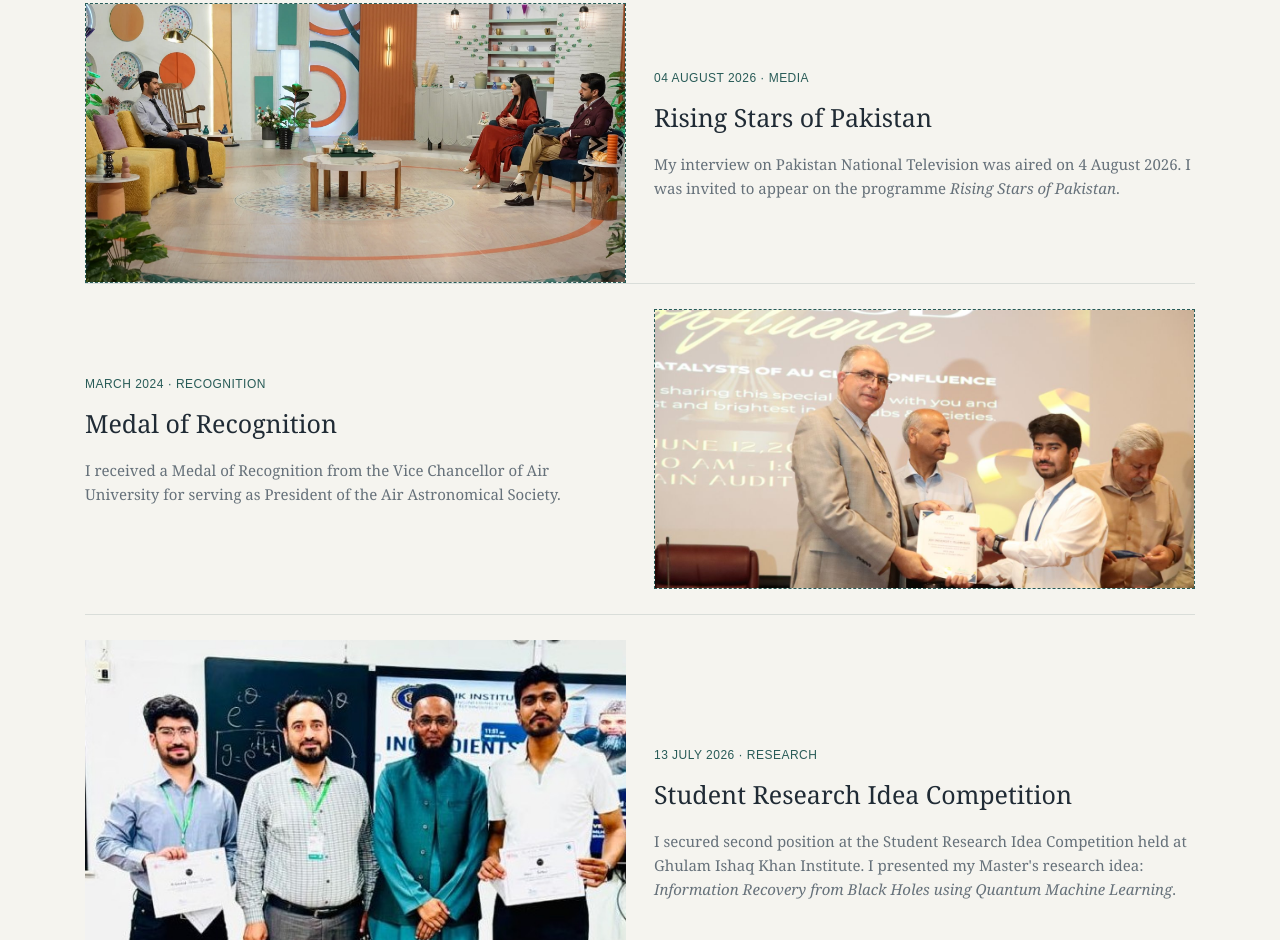
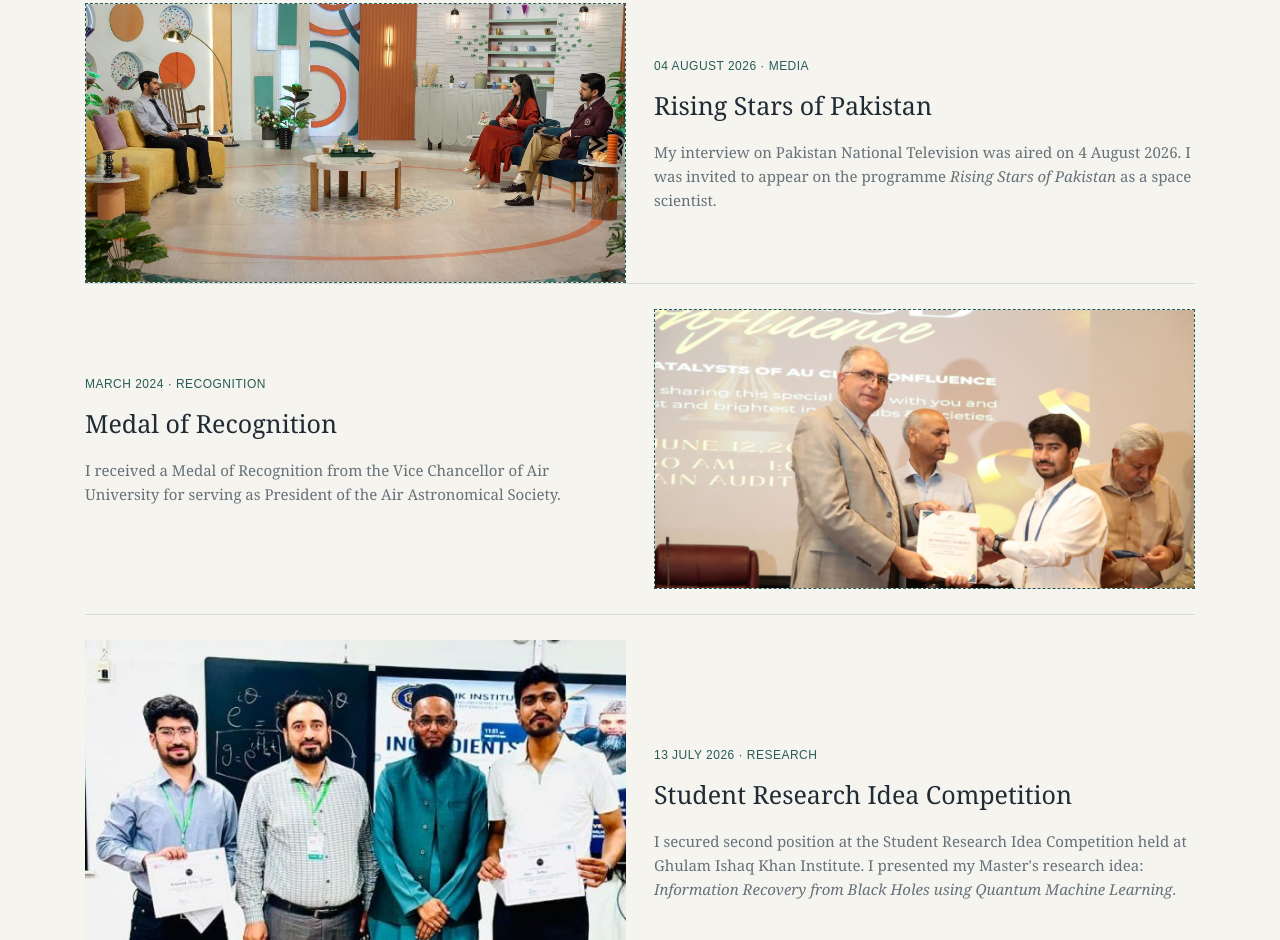
Before and after one commit to Sanan-Qureshi/Sanan-Qureshi.github.io, a plain HTML site: page index.html in a window 1280 px wide. Shown: the part 940-1880 px from the top of the page. Drawn offline with Linux system fonts and the light colour scheme.

Commit message:
Update index.html

```diff
--- a/index.html
+++ b/index.html
@@ -11,7 +11,7 @@
 <section class="hero" id="top"><div class="physics-mark" aria-hidden="true"><svg viewBox="0 0 180 180"><ellipse cx="90" cy="90" rx="76" ry="28" transform="rotate(32 90 90)"/><ellipse cx="90" cy="90" rx="76" ry="28" transform="rotate(-32 90 90)"/><ellipse cx="90" cy="90" rx="76" ry="28" transform="rotate(90 90 90)"/><circle class="nucleus" cx="90" cy="90" r="5"/><circle cx="154" cy="56" r="3" fill="var(--accent2)"/></svg></div><div><div class="eyebrow">Physicist · Educator · Researcher</div><h1>Muhammad<br><em>Sanan Qureshi</em></h1><p class="intro">I am a curious learner, an enthusiastic educator, and someone who enjoys turning challenging ideas into clear explanations. I seek opportunities to learn, apply knowledge, lead meaningful work, and share the beauty of science.</p><div class="hero-note">“To understand deeply, and to explain simply.”</div></div><div class="photo portrait has-image"><img src="images/profile.jpeg"alt="Portrait of Muhammad Sanan Qureshi"></div></section>
 <nav class="jump" aria-label="Page sections"><a href="#highlights">Highlights</a><a href="#experience">Work experience</a><a href="#theblackhole">My Work at The Black Hole</a><a href="#internships">Internships</a><a href="#awards">Awards</a><a href="#service">Volunteer work</a><a href="#lectures">My lectures</a><a href="#articles">My articles</a></nav>
 <section class="section" id="highlights"><div class="section-head"><div><div class="eyebrow">Selected moments · 2024—2026</div><h2>Highlights</h2></div><p class="section-intro">A few moments that mark important milestones in my academic, professional, and scientific journey.</p></div>
-<div class="story-grid"><div class="photo has-image"><img src="images/ptv-interview.jpg"alt="Pakistan National Television interview"></div><div class="story-copy"><div class="date">04 AUGUST 2026 · MEDIA</div><h3>Rising Stars of Pakistan</h3><p>My interview on Pakistan National Television was aired on 4 August 2026. I was invited to appear on the programme <em>Rising Stars of Pakistan</em>.</p></div></div>
+<div class="story-grid"><div class="photo has-image"><img src="images/ptv-interview.jpg"alt="Pakistan National Television interview"></div><div class="story-copy"><div class="date">04 AUGUST 2026 · MEDIA</div><h3>Rising Stars of Pakistan</h3><p>My interview on Pakistan National Television was aired on 4 August 2026. I was invited to appear on the programme <em>Rising Stars of Pakistan</em> as a space scientist.</p></div></div>
 <div class="story-grid reverse story"><div class="photo has-image"><img src="images/medal.jpg"alt="Receiving Medal of Recognition"></div><div class="story-copy"><div class="date">MARCH 2024 · RECOGNITION</div><h3>Medal of Recognition</h3><p>I received a Medal of Recognition from the Vice Chancellor of Air University for serving as President of the Air Astronomical Society.</p></div></div>
 <div class="story-grid story"><div class="photo has-image giki-photo"><img src="images/giki.jpg"alt="GIKI Student Research Idea Presentation Competition"></div><div class="story-copy"><div class="date">13 JULY 2026 · RESEARCH</div><h3>Student Research Idea Competition</h3><p>I secured second position at the Student Research Idea Competition held at Ghulam Ishaq Khan Institute. I presented my Master's research idea: <em>Information Recovery from Black Holes using Quantum Machine Learning</em>.</p></div></div>
 </section>
```
